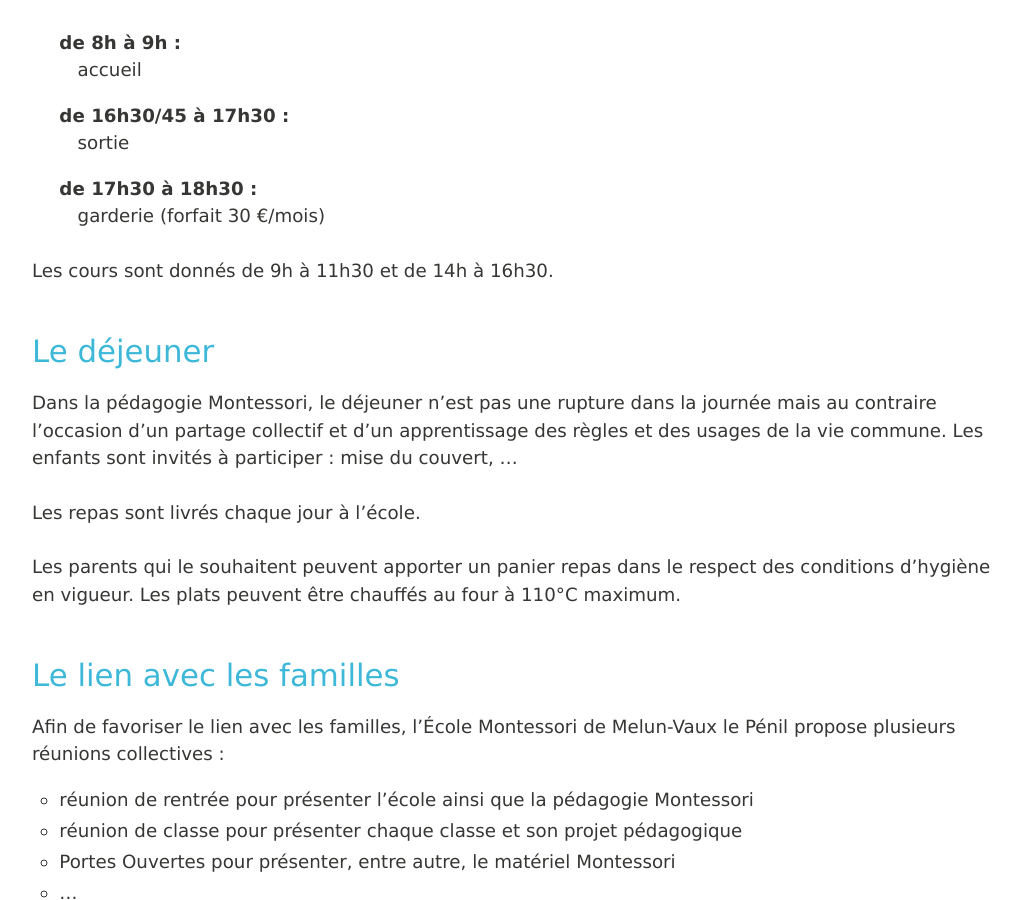
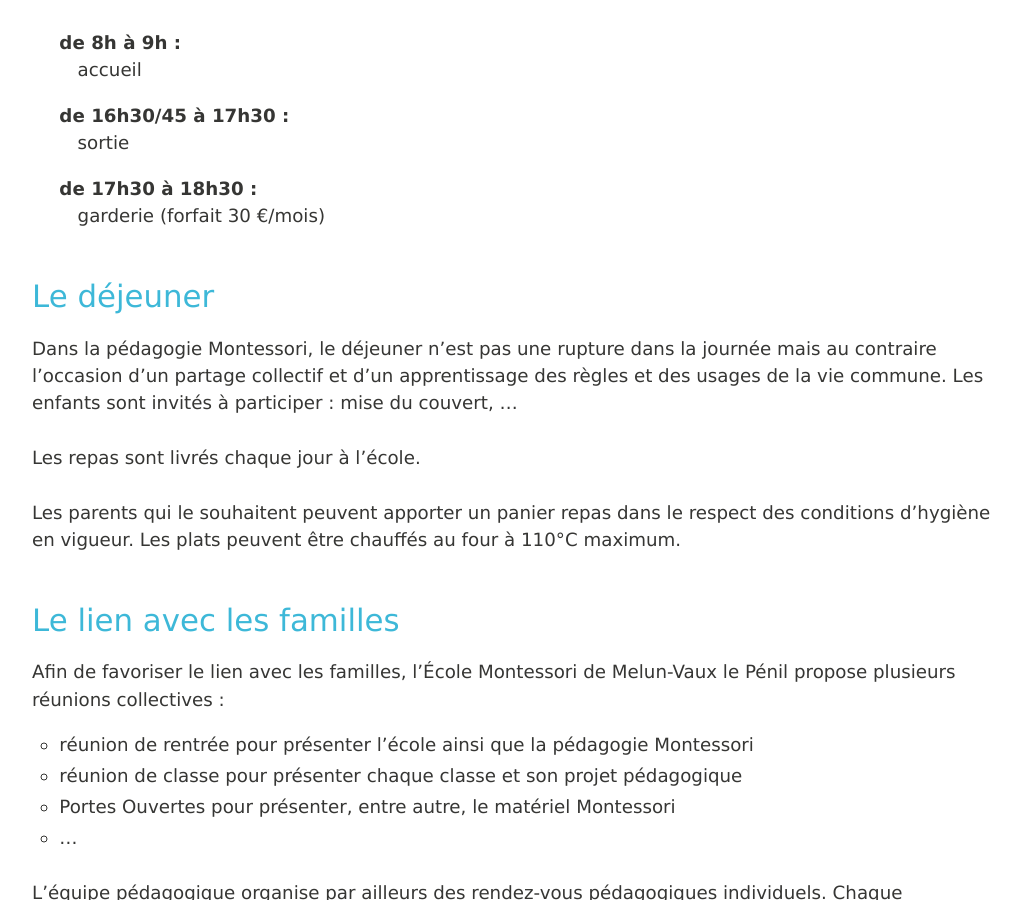
Before and after one commit to montessori-melun/montessori-melun.github.io, a Jekyll site: the page built from ecole/vie-ecole.md, in a window 1280 px wide and 900 px high, scrolled down 843 px. Shown: the whole window, without its empty margins (128-1149 px from the left). Built offline with Jekyll 4.4.1, drawn with Linux system fonts in a browser that asks for light colours.

Commit message:
Update vie-ecole.md

```diff
--- a/ecole/vie-ecole.md
+++ b/ecole/vie-ecole.md
@@ -18,8 +18,6 @@ de 16h30/45 à 17h30 :
 
 de 17h30 à 18h30 :
 : garderie (forfait 30 €/mois)
-
-Les cours sont donnés de 9h à 11h30 et de 14h à 16h30.
 
 # Le déjeuner
 
```
